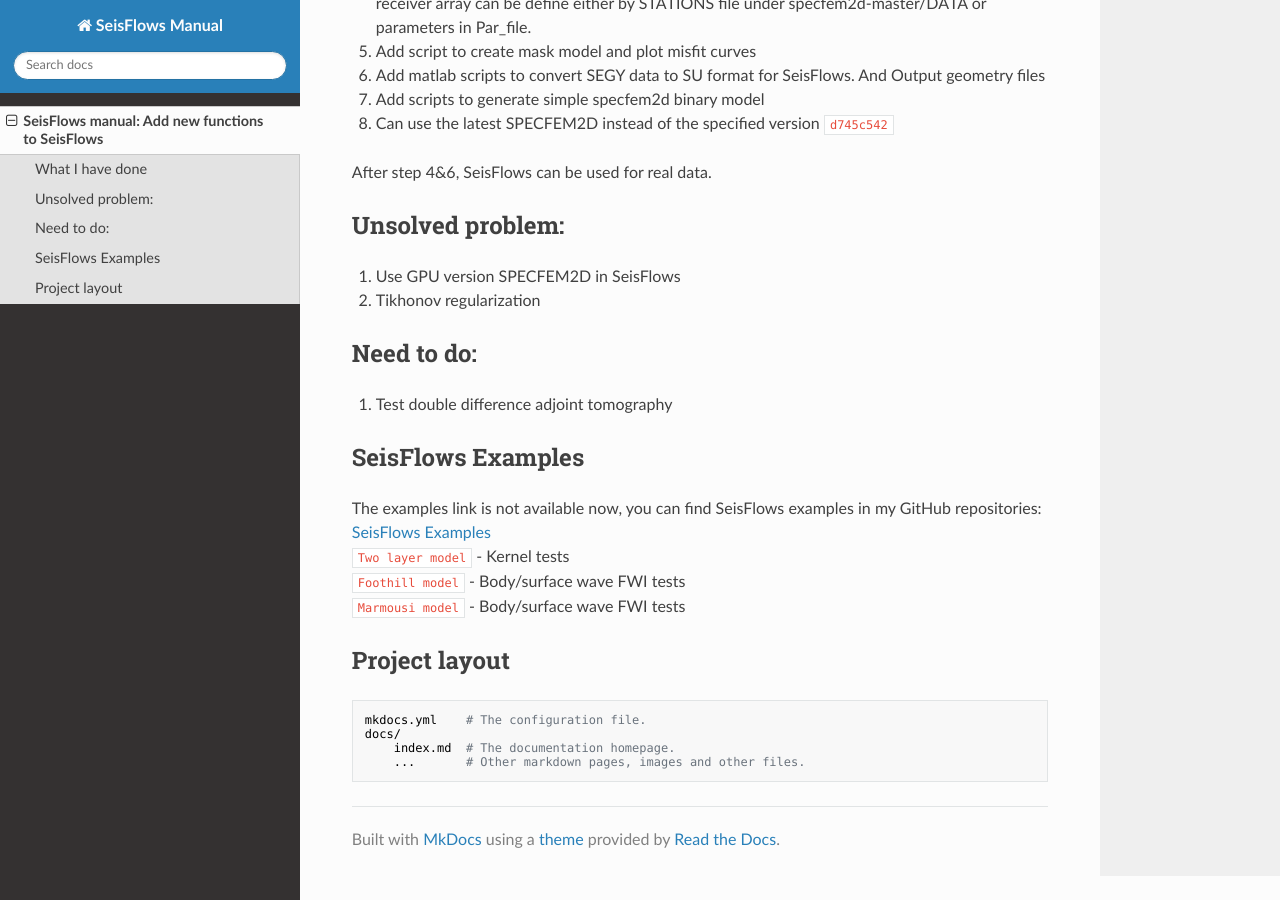
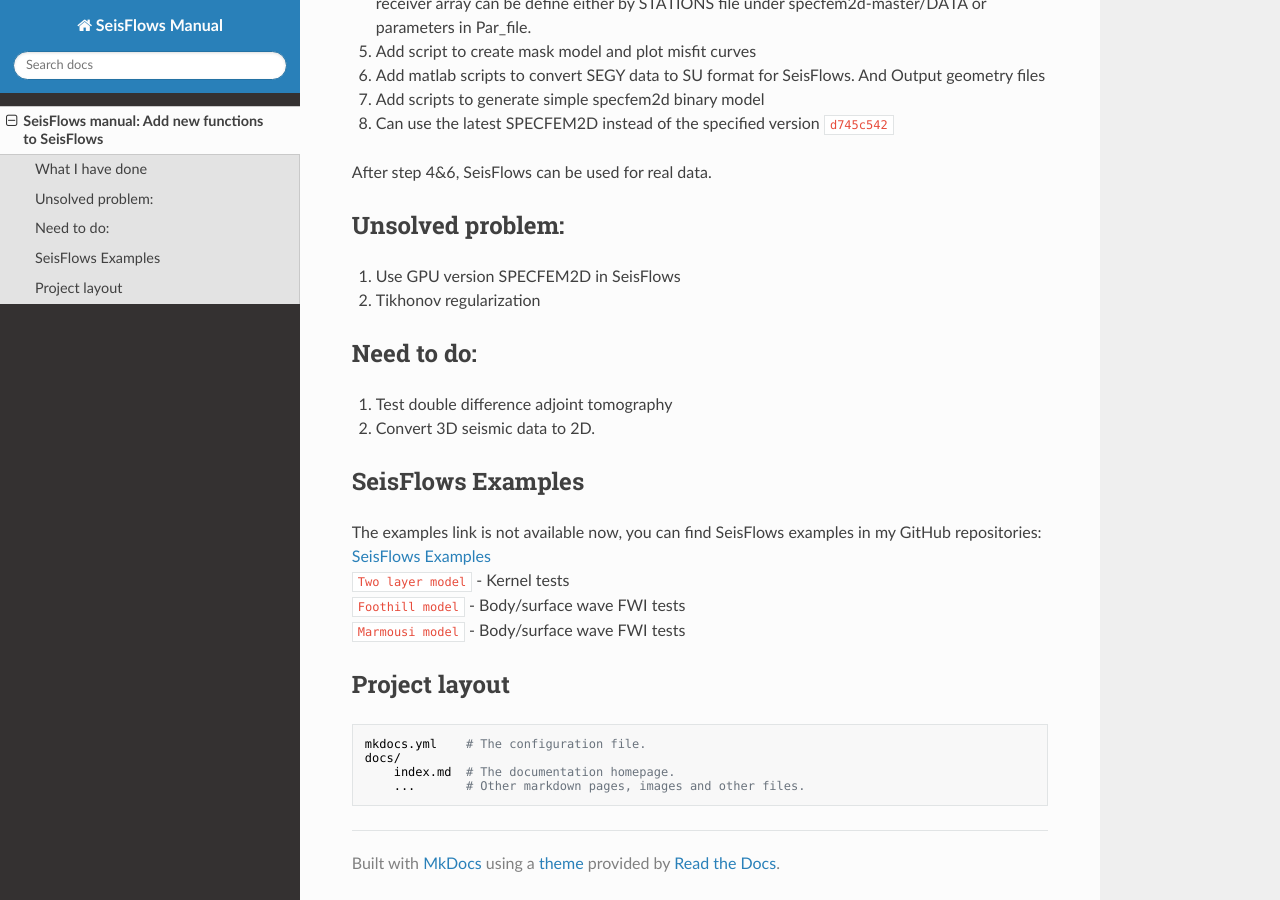
Before and after one commit to Jiangwb/SeisFlows-manual, an MkDocs documentation site: the page built from docs/index.md, in a window 1280 px wide and 900 px high, scrolled down 612 px. Built offline with MkDocs 1.6.1, drawn with Linux system fonts in a browser that asks for light colours; nearby versions of some CDN libraries.

Commit message:
update manual

```diff
--- a/docs/index.md
+++ b/docs/index.md
@@ -29,6 +29,7 @@ After step 4&6, SeisFlows can be used for real data.
 
 ## Need to do:
 1. Test double difference adjoint tomography
+2. Convert 3D seismic data to 2D.
 
 ## SeisFlows Examples
 The examples link is not available now, you can find SeisFlows examples in my GitHub repositories:
```
Also changed, not shown: site/index.html, site/search/search_index.json, 1 other file.
